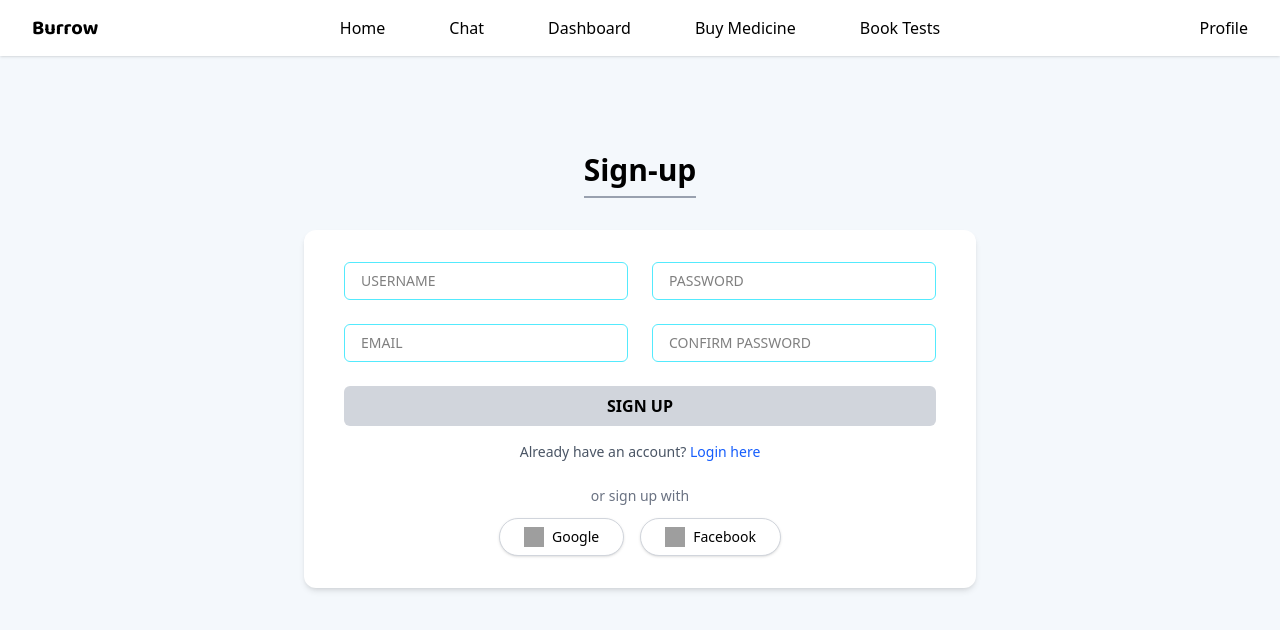
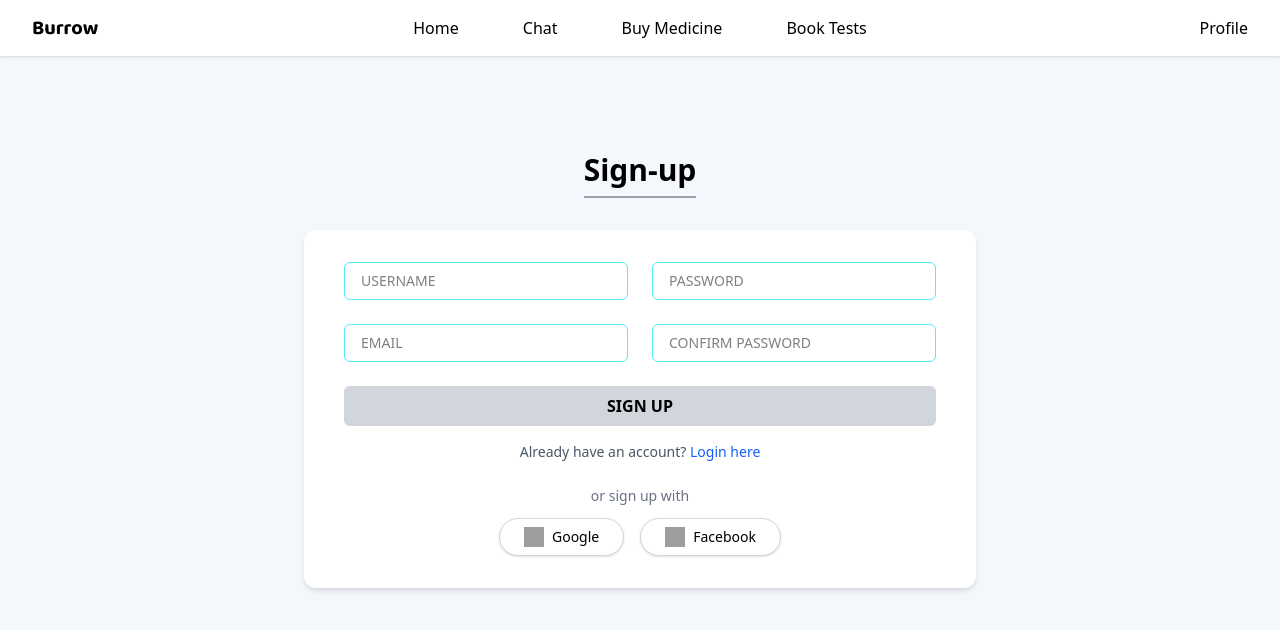
Before and after one commit to AdarshKumarSr/Burrow, a React (Vite) app in the folder Frontend/: page /signup in a window 1280 px wide. Shown: the top 630 px of the page. Built offline with nearby package versions, Linux system fonts and the light colour scheme; grey boxes are pictures that could not be loaded.

Commit message:
fixed nav

```diff
--- a/Frontend/src/components/Navbar.jsx
+++ b/Frontend/src/components/Navbar.jsx
@@ -8,12 +8,12 @@ const Navbar = () => {
       <div className="flex gap-16 mx-auto">
         <Link to="/home" className="hover:text-blue-600">Home</Link>
         <Link to="/chatbot" className="hover:text-blue-600">Chat</Link>
-        <Link to="/dashboard" className="hover:text-blue-600">Dashboard</Link>
+        {/* <Link to="/dashboard" className="hover:text-blue-600">Dashboard</Link> */}
         <Link to="/buy-medicine" className="hover:text-blue-600">Buy Medicine</Link>
         <Link to="/book-tests" className="hover:text-blue-600">Book Tests</Link>
       </div>
       <div className="absolute right-8">
-        <Link to="/profile" className="hover:text-blue-600">Profile</Link>
+        <Link to="/dashboard" className="hover:text-blue-600">Profile</Link>
       </div>
     </nav>
   );
```
